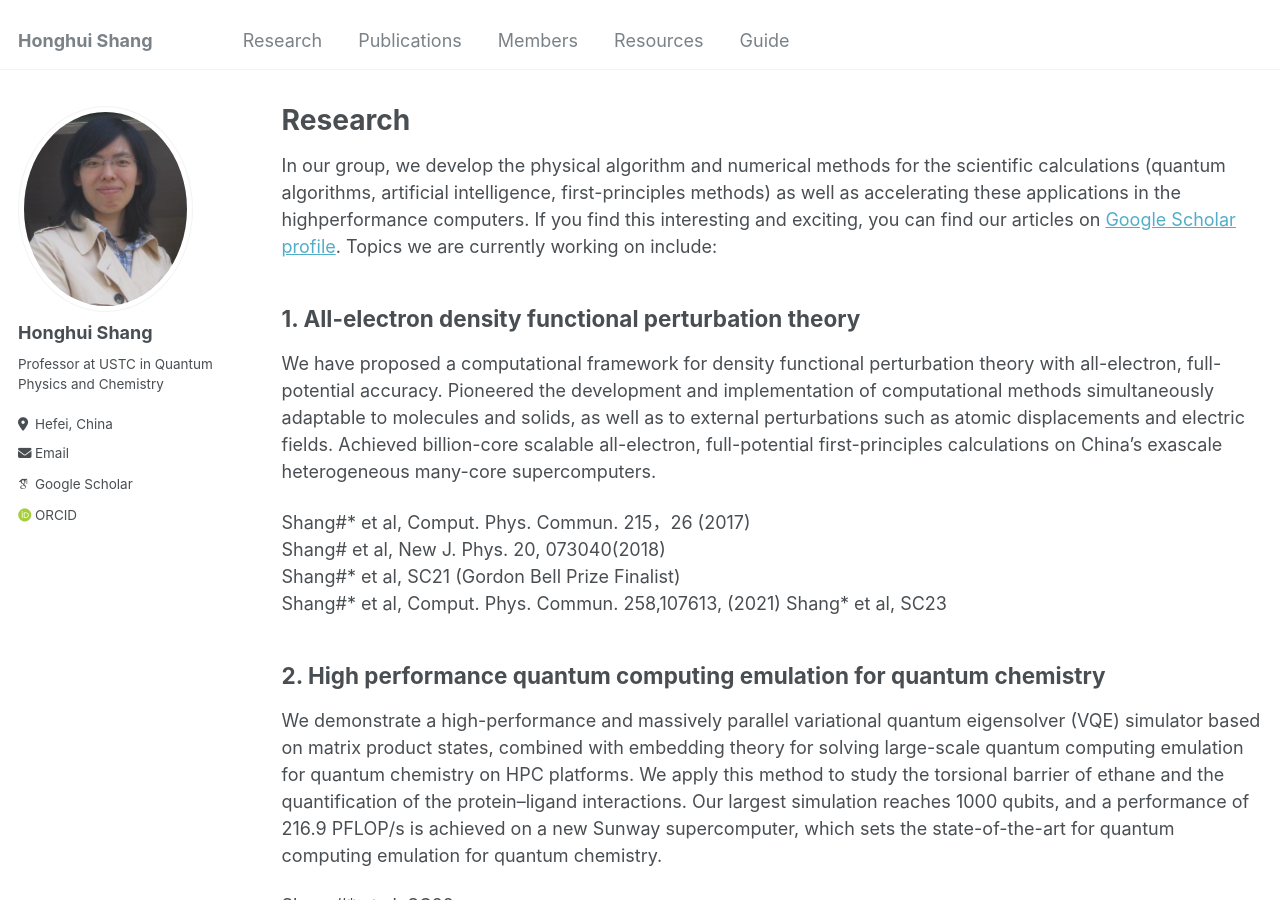
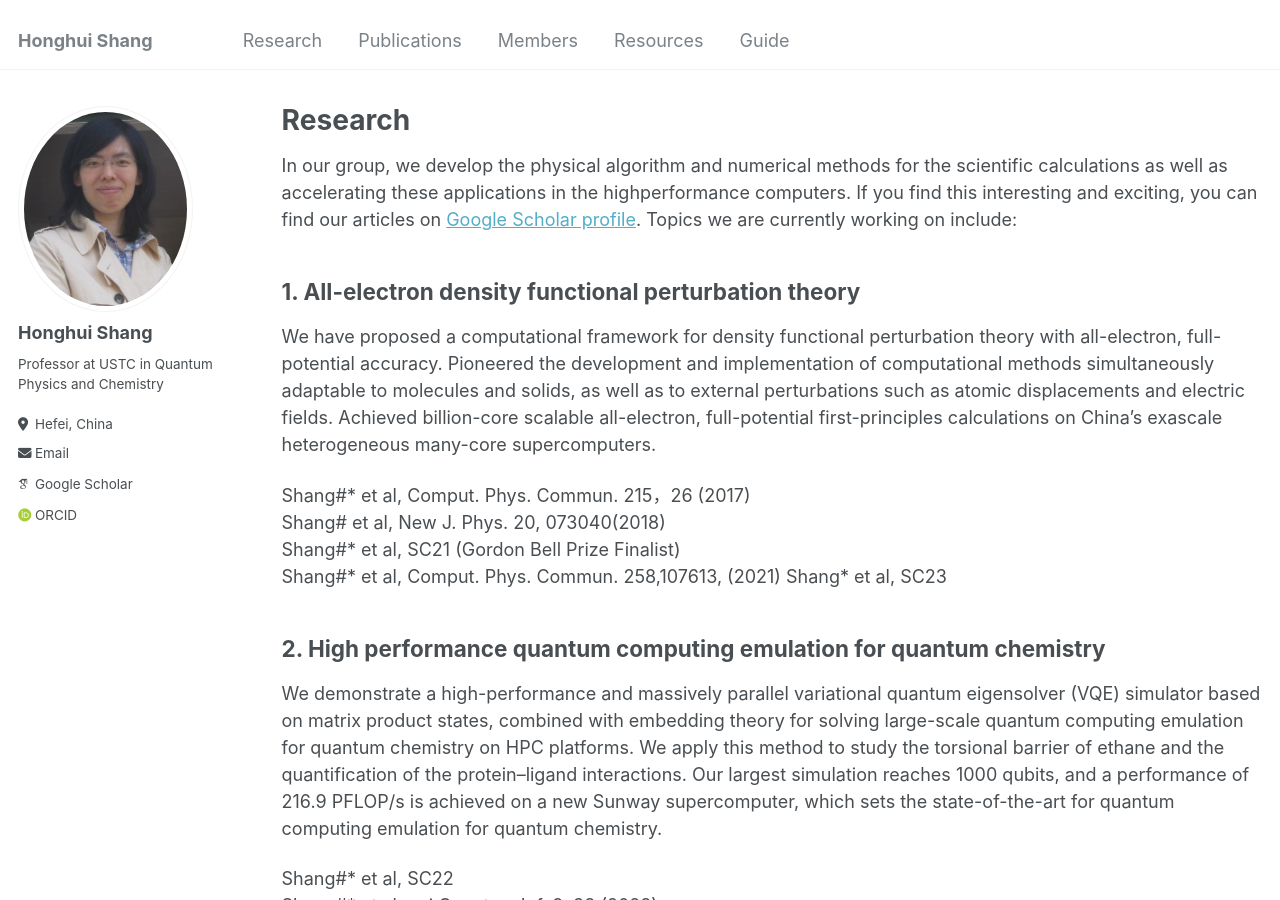
Before and after one commit to CrMomi91/CrMomi91.github.io, a Jekyll site: the page built from _pages/research.md, in a window 1280 px wide and 900 px high. Built offline with Jekyll 4.4.1, drawn with Linux system fonts in a browser that asks for light colours; some web fonts are replaced.

Commit message:
Update research.md

```diff
--- a/_pages/research.md
+++ b/_pages/research.md
@@ -5,7 +5,7 @@ permalink: /research/
 author_profile: true
 ---
 
-In our group,  we develop the physical algorithm and numerical methods for the scientific calculations (quantum algorithms, artificial intelligence, first-principles methods) as well as accelerating these applications in the highperformance computers. If you find this interesting and exciting, you can find our articles on [Google Scholar profile](https://scholar.google.com/citations?user=HBY4LJ8AAAAJ&hl=zh-CN). Topics we are currently working on include:
+In our group,  we develop the physical algorithm and numerical methods for the scientific calculations as well as accelerating these applications in the highperformance computers. If you find this interesting and exciting, you can find our articles on [Google Scholar profile](https://scholar.google.com/citations?user=HBY4LJ8AAAAJ&hl=zh-CN). Topics we are currently working on include:
 
 ## 1. All-electron density functional perturbation theory
 
```
